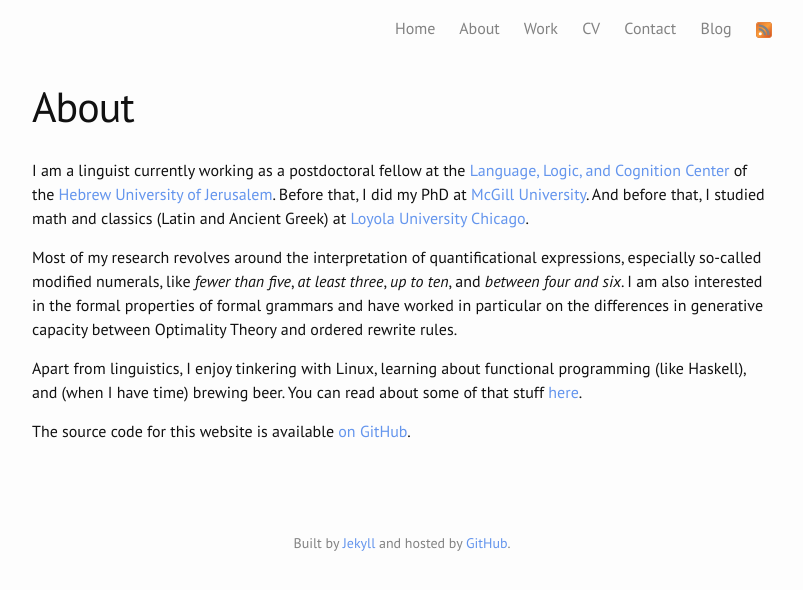
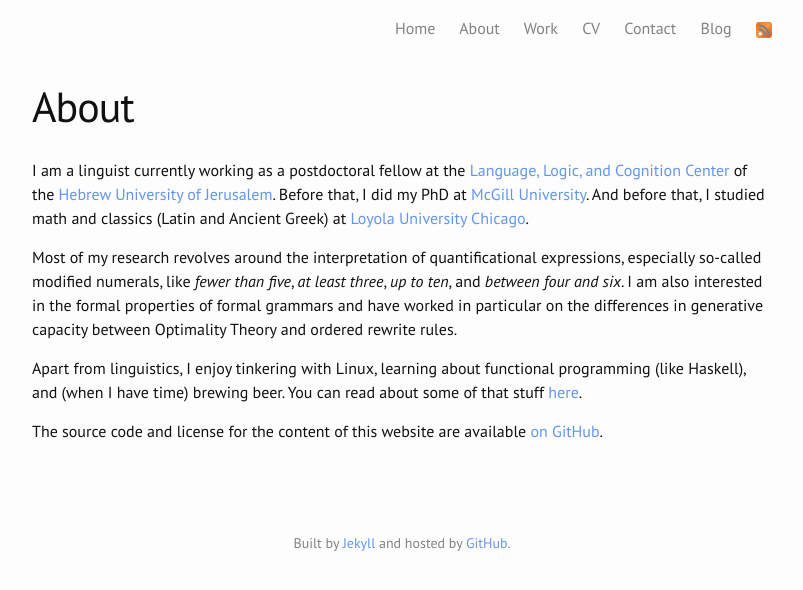
Before and after one commit to brianbuccola/brianbuccola.github.io, a Jekyll site: the page built from about.md, in a window 1280 px wide. Shown: the top 590 px of the page, without its empty margins (238-1041 px from the left). Built offline with Jekyll 4.4.1, drawn with Linux system fonts in a browser that asks for light colours; some web fonts are replaced.

Commit message:
make reference to license

```diff
--- a/about.md
+++ b/about.md
@@ -26,7 +26,8 @@ Apart from linguistics, I enjoy tinkering with Linux, learning about functional
 programming (like Haskell), and (when I have time) brewing beer. You can read
 about some of that stuff [here](/blog/).
 
-The source code for this website is available [on GitHub][repo].
+The source code and license for the content of this website are available [on
+GitHub][repo].
 
 [me-gh]: https://github.com/brianbuccola
 [repo]: https://github.com/brianbuccola/brianbuccola.github.io
```
